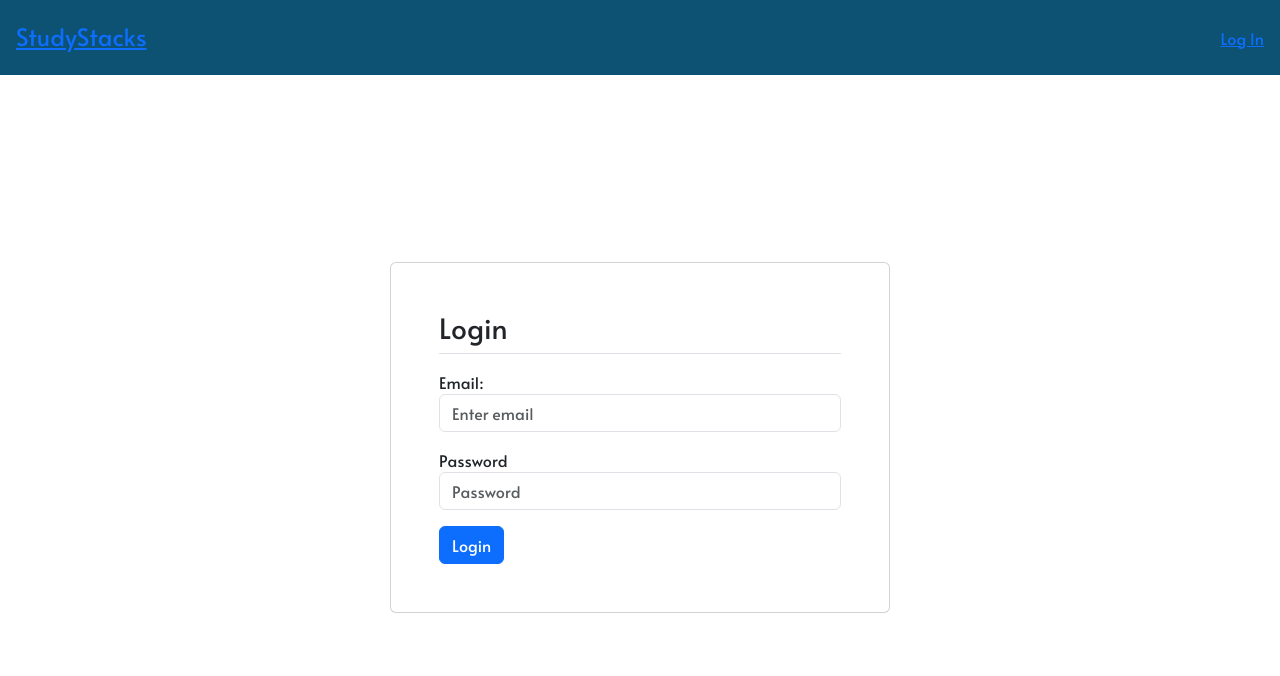
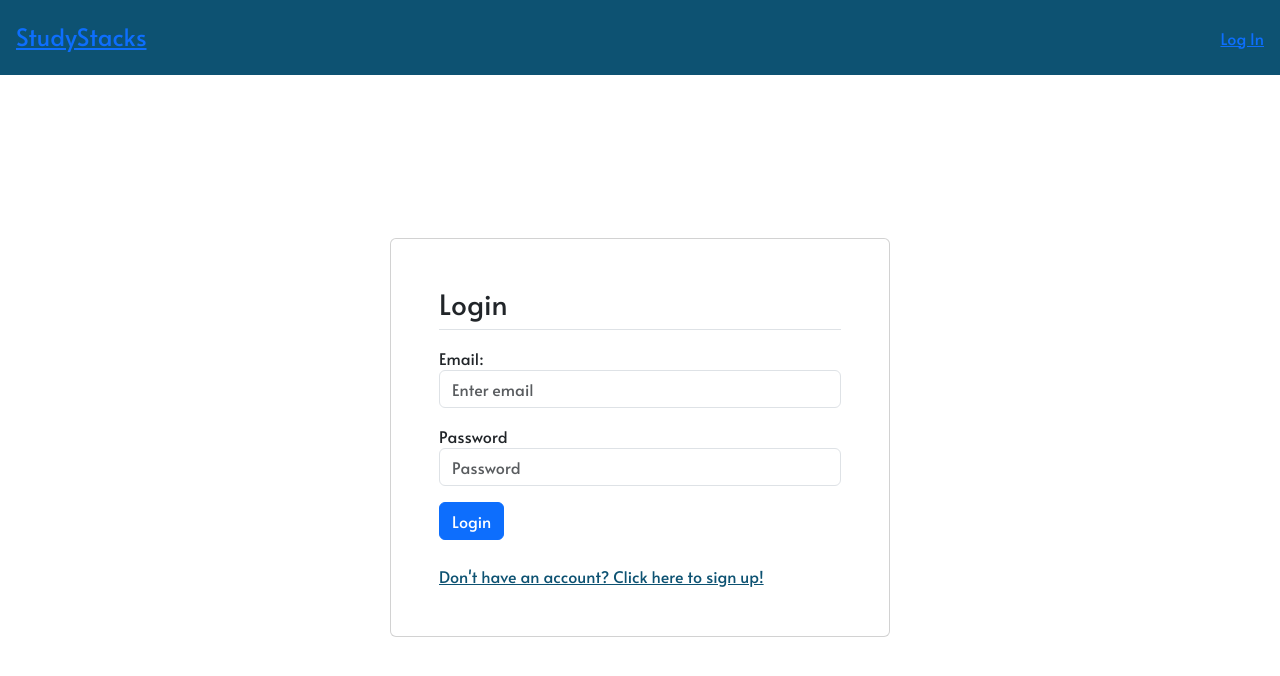
Before and after one commit to irao12/study-stacks, a Next.js app in the folder client/: page /login in a window 1280 px wide. Shown: the top 676 px of the page. Built offline with nearby package versions, Linux system fonts and the light colour scheme.

Commit message:
added a sign up button on the log in page

```diff
--- a/client/src/app/login/components/Login.js
+++ b/client/src/app/login/components/Login.js
@@ -4,6 +4,7 @@ import { useState } from "react";
 import { useRouter } from "next/navigation";
 
 import styles from "./login.module.css";
+import Link from "next/link";
 export default function Login() {
 	const router = useRouter();
 	const [inputs, setInputs] = useState({
@@ -80,6 +81,9 @@ export default function Login() {
 					Login
 				</button>
 			</form>
+			<Link className={`${styles.signUpLink} mt-4`} href="/signup">
+				Don't have an account? Click here to sign up!
+			</Link>
 		</div>
 	);
 }
--- a/client/src/app/login/components/login.module.css
+++ b/client/src/app/login/components/login.module.css
@@ -2,3 +2,7 @@
 	max-width: 500px;
 	min-height: 350px;
 }
+
+.signUpLink {
+	color: var(--dark-blue);
+}
```
